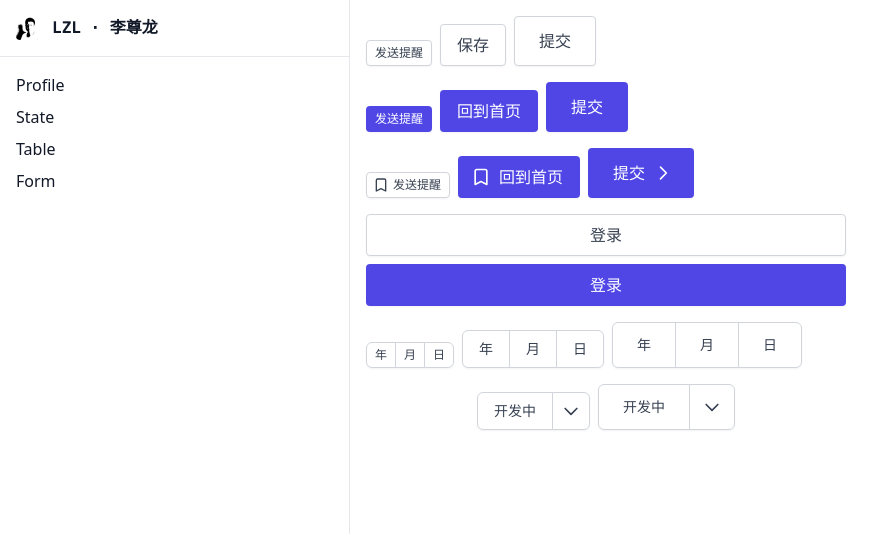
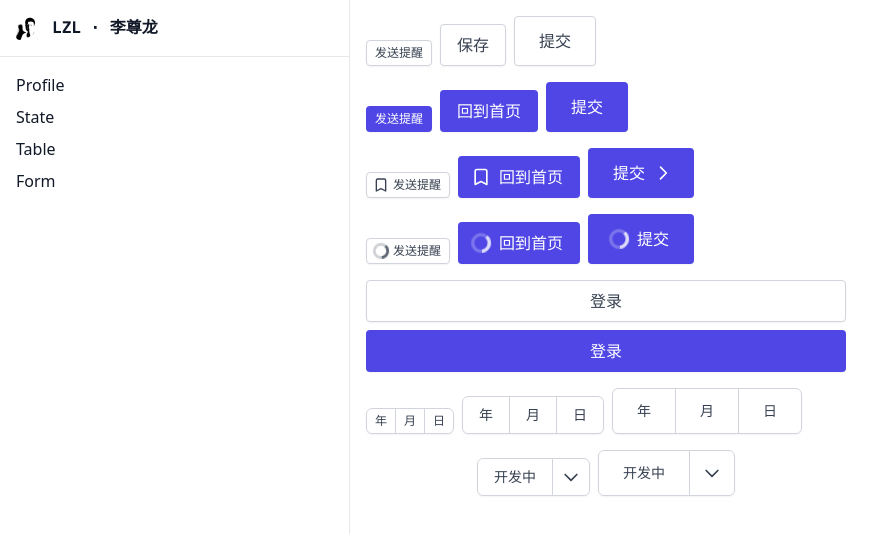
Before and after one commit to lzl/lzl.dev, a Next.js app: page /components in a window 1280 px wide. Shown: the top 534 px of the page, without its empty margins (0-893 px from the left). Built offline with nearby package versions, Linux system fonts and the light colour scheme; what @tailwindcss/typography would draw is missing.

Commit message:
button: isLoading

```diff
--- a/src/components/Button.js
+++ b/src/components/Button.js
@@ -8,6 +8,7 @@ export function Button({
   isFullWidth = false,
   leftIcon,
   rightIcon,
+  isLoading = false,
 }) {
   return (
     <button
@@ -27,7 +28,7 @@ export function Button({
         }
       )}
     >
-      {leftIcon && (
+      {leftIcon && !isLoading && (
         <span
           className={clsx({
             '-ml-0.5 mr-1 w-4 h-4': size === 'sm',
@@ -35,6 +36,34 @@ export function Button({
           })}
         >
           {leftIcon}
+        </span>
+      )}
+      {isLoading && (
+        <span
+          className={clsx('animate-spin', {
+            '-ml-0.5 mr-1 w-4 h-4': size === 'sm',
+            '-ml-1 mr-2 w-5 h-5': ['md', 'lg'].indexOf(size) > -1,
+          })}
+        >
+          <svg
+            xmlns="http://www.w3.org/2000/svg"
+            fill="none"
+            viewBox="0 0 24 24"
+          >
+            <circle
+              className="opacity-25"
+              cx="12"
+              cy="12"
+              r="10"
+              stroke="currentColor"
+              strokeWidth="4"
+            ></circle>
+            <path
+              className="opacity-75"
+              fill="currentColor"
+              d="M4 12a8 8 0 018-8V0C5.373 0 0 5.373 0 12h4zm2 5.291A7.962 7.962 0 014 12H0c0 3.042 1.135 5.824 3 7.938l3-2.647z"
+            ></path>
+          </svg>
         </span>
       )}
       {children}
--- a/src/pages/components.js
+++ b/src/pages/components.js
@@ -28,6 +28,17 @@ function Right() {
           回到首页
         </Button>
         <Button variant="solid" size="lg" rightIcon={<ChevronRightIcon />}>
+          提交
+        </Button>
+      </div>
+      <div className="flex items-end space-x-2">
+        <Button size="sm" isLoading>
+          发送提醒
+        </Button>
+        <Button variant="solid" isLoading>
+          回到首页
+        </Button>
+        <Button variant="solid" size="lg" isLoading>
           提交
         </Button>
       </div>
```
